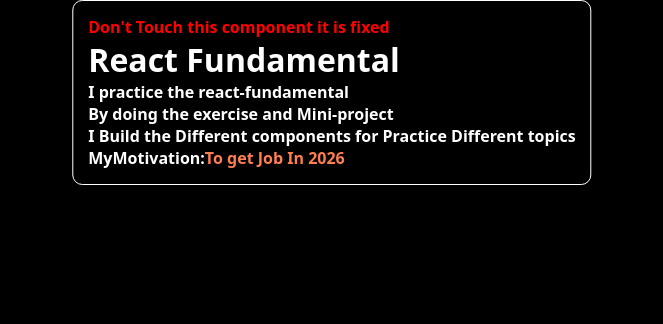
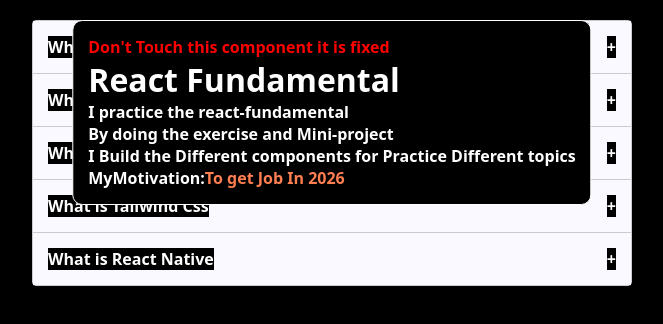
Before and after one commit to nikhildev-webapp/ReactFundamentals, a React (Vite) app: page / in a window 1280 px wide. Shown: the top 324 px of the page, without its empty margins (308-971 px from the left). Built offline with nearby package versions, Linux system fonts and the light colour scheme.

Commit message:
faq-exercise-complete

```diff
--- a/src/App.jsx
+++ b/src/App.jsx
@@ -1,6 +1,7 @@
 import './App.css'
 
 import ExerciseComponent from './components/ExerciseComponent'
+import Accordion from './components/Faq/Accordion'
 import UserProfile from './components/UserProfile'
 
 
@@ -9,7 +10,7 @@ function App() {
     <>
       <ExerciseComponent />
       {/* Add your exercise component here⬇️*/}
-
+      <Accordion/>
     </>
   )
 }
--- /dev/null
+++ b/src/Data.jsx
@@ -0,0 +1,27 @@
+export const faqData = [
+    {
+        question: 'What is Javascript',
+        answer: 'Javascript is the Programming language used dynamice website and add functionality in website',
+        id:1
+    },
+    {
+        question: 'What is TypeScript',
+        answer: 'TypeScript is super set of javascript. it help you to prevent bugs and Typesafety',
+        id:2
+    },
+    {
+        question: 'What is React',
+        answer: 'React is javascript language for building user interfaces',
+        id:3
+    },
+    {
+        question: 'What is Tailwind Css',
+        answer: 'Tailwind css is css framework used for stylw website using utility classes',
+        id:4
+    },
+    {
+        question: 'What is React Native',
+        answer: 'React Native is javascript framework used to build cross platform mobile application',
+        id:5
+    }
+]
--- /dev/null
+++ b/src/components/Faq/Accordion.jsx
@@ -0,0 +1,27 @@
+import React, { useState } from 'react'
+import { faqData } from '../../Data';
+import AccordionItem from './AccordionItem';
+
+const Accordion = () => {
+    const [activeIndex, setActiveIndex] = useState(null);
+    const handleItemClick = (index) => {
+        setActiveIndex((prevIndex)=>(prevIndex===index?null:index))
+    }
+  return (
+      <>
+          <div className='accordion-container'>
+              {faqData.map((item, index) => (
+                  <AccordionItem
+                      key={item.id}
+                      question={item.question}
+                      answer={item.answer}
+                      isOpen={activeIndex === index}
+                      onClick={()=>handleItemClick(index)}
+                  />
+              ))}
+          </div>
+      </>
+  )
+}
+
+export default Accordion
--- /dev/null
+++ b/src/components/Faq/AccordionItem.jsx
@@ -0,0 +1,21 @@
+import React from 'react'
+
+const AccordionItem = ({question,answer,isOpen,onClick}) => {
+  return (
+      <>
+          <div className='accordion-item'>
+              <button className='accordion-title' onClick={onClick} aria-expanded={isOpen}>
+                  <div>{question}</div>
+                  <div>{isOpen? "-":'+'}</div>
+              </button>
+              {isOpen && (
+                  <div className='accordion-content'>
+                      <p>{answer}</p>
+                  </div>
+              )}
+          </div>
+      </>
+  )
+}
+
+export default AccordionItem
--- a/src/index.css
+++ b/src/index.css
@@ -57,3 +57,49 @@
 #alert {
   color: red;
 }
+
+/* faq-accordion styling */
+.accordion-container{
+  max-width: 600px;
+  margin: 20px auto;
+  border: 1px solid #ccc;
+  border-radius: 4px;
+}
+
+.accordion-item{
+  border-bottom: 1px solid #ccc;
+}
+
+.accordion-item:last-child{
+  border-bottom: none;
+}
+
+.accordion-title{
+  display: flex;
+  justify-content: space-between;
+  align-items: center;
+  width: 100%;
+  padding: 15px;
+  background-color: #f9f9ff;
+  border: none;
+  text-align: left;
+  cursor: pointer;
+  font-size: 16px;
+}
+
+.accordion-title:hover{
+  background-color: #f1f1f1;
+}
+
+.accordion-content{
+  padding: 15px;
+  background-color: #fff;
+  border-top: 1px solid #eee;
+  max-height: 500px;
+  overflow: hidden;
+  transition: max-height 0.3s ease-in-out;
+  }
+
+  .accordion-item:not(.isOpen) .accordion-content{
+    max-height: 0;
+  }
```
